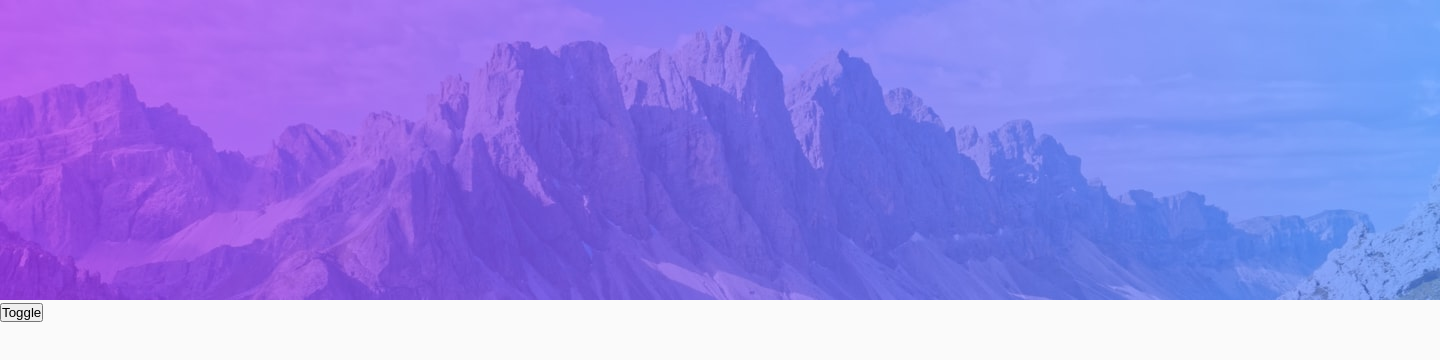
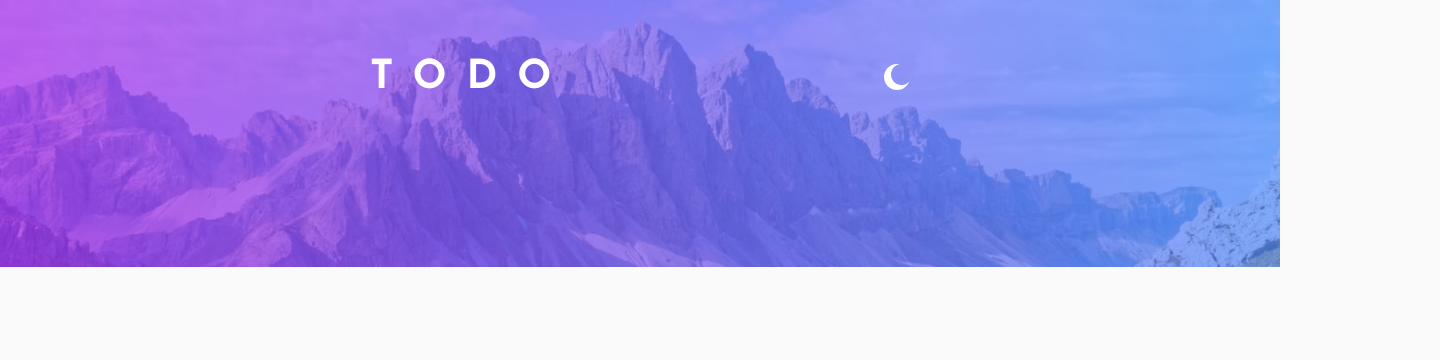
Before and after one commit to rafaelmassaro/todo-list, a React (Create React App) app: page / in a window 1280 px wide. Shown: the top 360 px of the page, 1440 px wide, since content can reach past the window. Built offline with nearby package versions, Linux system fonts and the light colour scheme.

Commit message:
Created Header

```diff
--- a/src/@types/styles.d.ts
+++ b/src/@types/styles.d.ts
@@ -10,6 +10,10 @@ declare module 'styled-components'{
 
             background: string,
             text: string,
-        }
+        },
+
+        bg: string,
+        bgMobile: string,
+
     }
 }
--- /dev/null
+++ b/src/@types/svg.d.ts
@@ -0,0 +1 @@
+declare module "*.svg";
--- /dev/null
+++ b/src/App.style.ts
@@ -0,0 +1,7 @@
+import styled from "styled-components";
+
+export const Container = styled.header`
+    margin: 0 auto;
+    width: min(540px, 90%);
+    height: 100vh;
+`;
--- a/src/App.tsx
+++ b/src/App.tsx
@@ -2,25 +2,28 @@ import { ThemeProvider, DefaultTheme } from 'styled-components';
 
 import GlobalStyles from './styles/global';
 
+import { Container } from './App.style';
+
 import usePersistedState from './utils/usePersistedState';
 
-import backgroundLight from './assets/images/bg-desktop-light.jpg';
-import backgroundDark from './assets/images/bg-desktop-dark.jpg';
 import light from './styles/themes/light';
 import dark from './styles/themes/dark';
+import { Header } from './components/Header';
 
 export default function App(){
   const [theme, setTheme] = usePersistedState<DefaultTheme>('theme', light);
 
   const toggleTheme = () => setTheme(theme.title === 'light' ? dark : light)
 
+  console.log( typeof require('./assets/images/bg-desktop-dark.jpg'))
+
   return(
     <ThemeProvider theme={theme}>
-      <div>
+        <Container>
+          <Header selectedTheme={theme.title} toggleTheme={toggleTheme} />
+        </Container>
+
         <GlobalStyles />
-        <img src={theme.title === 'light' ? backgroundLight : backgroundDark} alt="background-image" />
-        <button onClick={toggleTheme}>Toggle</button>
-      </div>
     </ThemeProvider>
   )
 }
--- /dev/null
+++ b/src/components/Header/index.tsx
@@ -0,0 +1,21 @@
+import {Container} from './styles'
+
+import iconSun from '../../assets/images/icon-sun.svg';
+import iconMoon from '../../assets/images/icon-moon.svg';
+
+interface Props{
+    selectedTheme: string;
+    toggleTheme: () => void;
+}
+
+export function Header({selectedTheme, toggleTheme}:Props){
+    return(
+        <Container>
+            <h1>TODO</h1>
+
+            <button onClick={toggleTheme}>
+                <img src={ selectedTheme === 'light'? iconMoon : iconSun} alt="Icon change theme" />
+            </button>
+        </Container>
+    )
+}
--- /dev/null
+++ b/src/components/Header/styles.ts
@@ -0,0 +1,25 @@
+import styled from "styled-components";
+
+export const Container = styled.div`
+    height: 155px;
+    display: flex;
+    align-items: center;
+    justify-content: space-between;
+
+    h1{
+        font-size: 4rem;
+        color: white;
+        letter-spacing: 2rem;
+    }
+
+    button{
+        background: transparent;
+        border: none;
+        cursor: pointer;
+        transition: color .7s;
+
+        &:hover{
+            opacity: .6;
+        }
+    }
+`
--- a/src/styles/global.ts
+++ b/src/styles/global.ts
@@ -5,12 +5,22 @@ export default createGlobalStyle`
         margin: 0;
         padding: 0;
         box-sizing: border-box;
+        font-size: 62.5%;
+        font-family: 'Josefin Sans', sans-serif;
     }
 
     body{
         background: ${props => props.theme.colors.background};
-        font-size: 14px;
+        background-image: url(${props => props.theme.bg});
+        background-size: 100%;
+        background-repeat: no-repeat;
         color: ${props => props.theme.colors.text};
         font-family: sans-serif;
     }
+
+    @media(max-width: 600px) {
+        body{
+            background-image: url(${props => props.theme.bgMobile});
+        }
+    }
 `
--- a/src/styles/themes/dark.ts
+++ b/src/styles/themes/dark.ts
@@ -7,5 +7,8 @@ export default {
 
         background: 'hsl(235, 21%, 11%)',
         text: 'hsl(234, 39%, 85%)',
-    }
+    },
+
+    bg: require('../../assets/images/bg-desktop-dark.jpg'),
+    bgMobile: require('../../assets/images/bg-mobile-dark.jpg'),
 };
--- a/src/styles/themes/light.ts
+++ b/src/styles/themes/light.ts
@@ -7,5 +7,9 @@ export default {
 
         background: 'hsl(0, 0%, 98%)',
         text: 'hsl(236, 9%, 61%)',
-    }
+    },
+
+    bg: require('../../assets/images/bg-desktop-light.jpg'),
+    bgMobile: require('../../assets/images/bg-mobile-light.jpg'),
+
 };
```
